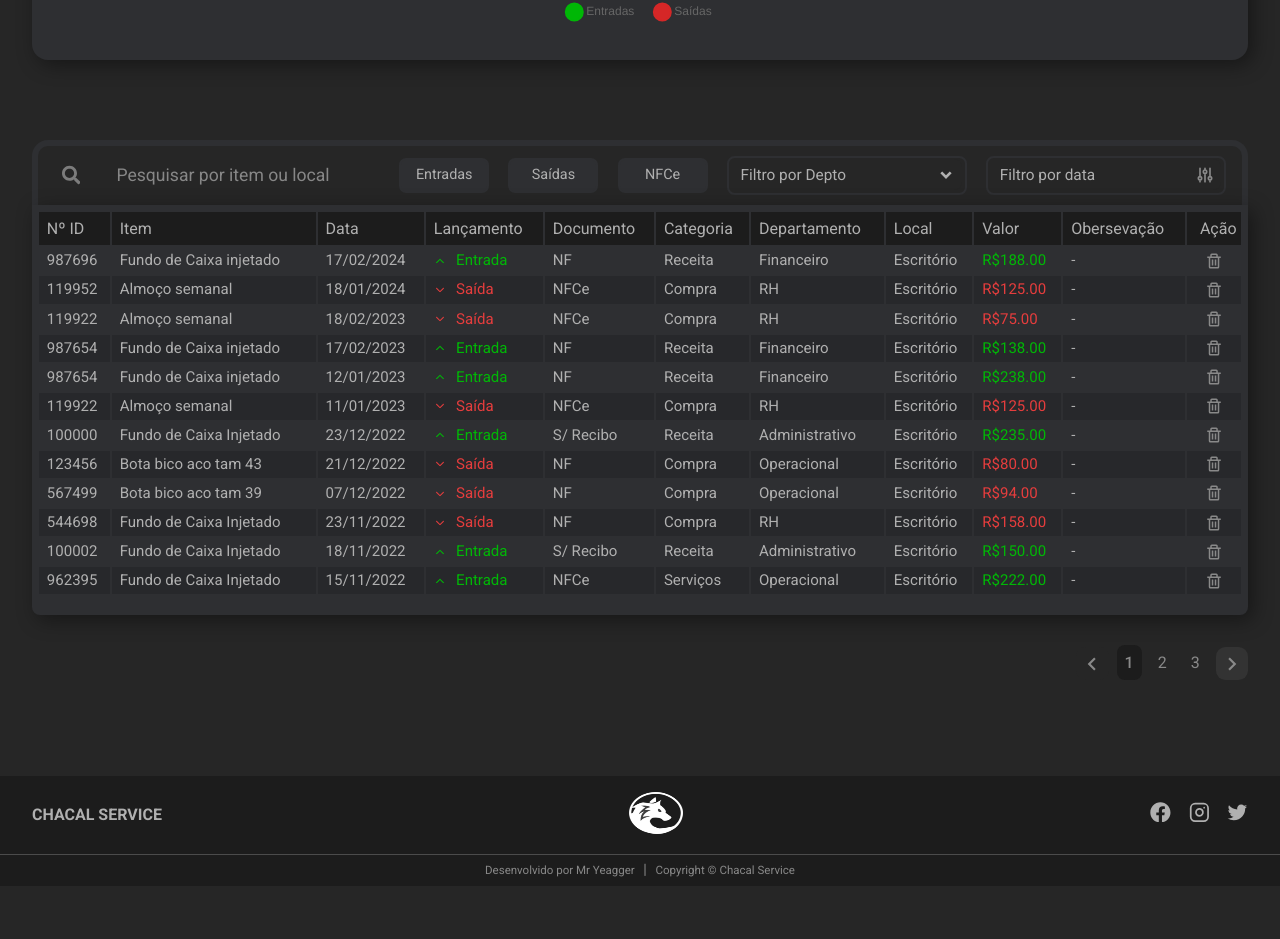
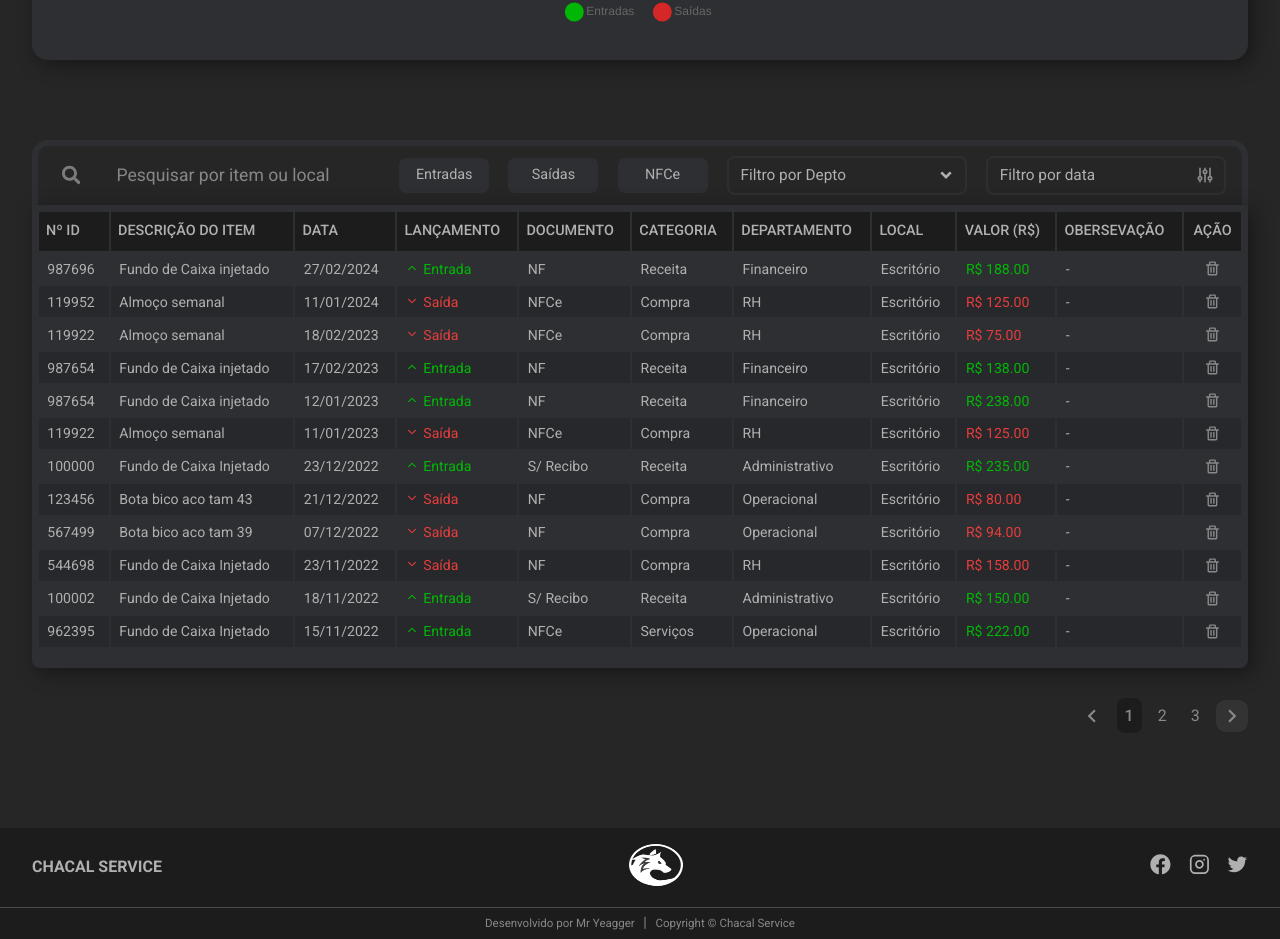
Before and after one commit to Fsouzza/chacal-servicev2, a React (Create React App) app: page / in a window 1280 px wide. Shown: the part 1108-2047 px from the top of the page. Before the commit the page ends 1994 px from the top, so only its background shows below. Built offline with nearby package versions, Linux system fonts and the light colour scheme.

Commit message:
refatoracao tabela fluxo de caixa

```diff
--- a/src/components/pagination/Pagination.module.scss
+++ b/src/components/pagination/Pagination.module.scss
@@ -11,7 +11,7 @@
   font-size: 1em;
   gap: .5em;
   justify-content: flex-end;
-  margin: 2em 0;
+  margin: 0 2em;
   @media (max-width: 425px) {
     font-size: .82em;
     margin: 1em 0;
--- a/src/data/itens.ts
+++ b/src/data/itens.ts
@@ -1,8 +1,7 @@
 import { Item } from 'types/item';
 
 export const items: Item[] = [
-  { index: 1,
-    date: new Date(2022, 0, 15),
+  { date: new Date(2022, 0, 15),
     lancamentos: 'Saída',
     categoria: 'Compra',
     departamento: 'Operacional',
@@ -13,8 +12,7 @@ export const items: Item[] = [
     valor: 80.00,
     obs: '-'
   },
-  { index: 2,
-    date: new Date(2022, 0, 28),
+  { date: new Date(2022, 0, 28),
     lancamentos: 'Saída',
     categoria: 'Compra',
     departamento: 'Operacional',
@@ -25,8 +23,7 @@ export const items: Item[] = [
     valor: 80.00,
     obs: '-'
   },
-  { index: 3,
-    date: new Date(2022, 0, 17),
+  { date: new Date(2022, 0, 17),
     lancamentos: 'Entrada',
     categoria: 'Serviços',
     departamento: 'Operacional',
@@ -37,8 +34,7 @@ export const items: Item[] = [
     valor: 180.00,
     obs: '-'
   },
-  { index: 4,
-    date: new Date(2022, 0, 22),
+  { date: new Date(2022, 0, 22),
     lancamentos: 'Entrada',
     categoria: 'Receita',
     departamento: 'Financeiro',
@@ -49,8 +45,7 @@ export const items: Item[] = [
     valor: 50.00,
     obs: '-'
   },
-  { index: 5,
-    date: new Date(2022, 0, 24),
+  { date: new Date(2022, 0, 24),
     lancamentos: 'Entrada',
     categoria: 'Serviços',
     departamento: 'Operacional',
@@ -61,8 +56,7 @@ export const items: Item[] = [
     valor: 69.00,
     obs: '-'
   },
-  { index: 6,
-    date: new Date(2022, 1, 17),
+  { date: new Date(2022, 1, 17),
     lancamentos: 'Saída',
     categoria: 'Compra',
     departamento: 'RH',
@@ -73,8 +67,7 @@ export const items: Item[] = [
     valor: 67.00,
     obs: '-'
   },
-  { index: 7,
-    date: new Date(2022, 1, 13),
+  { date: new Date(2022, 1, 13),
     lancamentos: 'Entrada',
     categoria: 'Receita',
     departamento: 'Administrativo',
@@ -85,8 +78,7 @@ export const items: Item[] = [
     valor: 160.00,
     obs: '-'
   },
-  { index: 8,
-    date: new Date(2022, 2, 20),
+  { date: new Date(2022, 2, 20),
     lancamentos: 'Saída',
     categoria: 'Refeição',
     departamento: 'Operacional',
@@ -97,8 +89,18 @@ export const items: Item[] = [
     valor: 138.00,
     obs: '-'
   },
-  { index: 9,
-    date: new Date(2022, 3, 2),
+  { date: new Date(2022, 2, 12),
+    lancamentos: 'Entrada',
+    categoria: 'Receita',
+    departamento: 'Administrativo',
+    tipo: 'Recibo',
+    id: 343444,
+    local: 'Escritório',
+    item: 'Fundo de Caixa Injetado',
+    valor: 156.00,
+    obs: '-'
+  },
+  { date: new Date(2022, 3, 2),
     lancamentos: 'Saída',
     categoria: 'Retirada',
     departamento: 'Financeiro',
@@ -109,20 +111,7 @@ export const items: Item[] = [
     valor: 167.00,
     obs: '-'
   },
-  { index: 10,
-    date: new Date(2022, 2, 12),
-    lancamentos: 'Entrada',
-    categoria: 'Receita',
-    departamento: 'Administrativo',
-    tipo: 'Recibo',
-    id: 343444,
-    local: 'Escritório',
-    item: 'Fundo de Caixa Injetado',
-    valor: 156.00,
-    obs: '-'
-  },
-  { index: 11,
-    date: new Date(2022, 3, 28),
+  { date: new Date(2022, 3, 28),
     lancamentos: 'Entrada',
     categoria: 'Receita',
     departamento: 'Administrativo',
@@ -133,8 +122,7 @@ export const items: Item[] = [
     valor: 114.00,
     obs: '-'
   },
-  { index: 12,
-    date: new Date(2022, 4, 19),
+  { date: new Date(2022, 4, 19),
     lancamentos: 'Entrada',
     categoria: 'Receita',
     departamento: 'Administrativo',
@@ -145,8 +133,7 @@ export const items: Item[] = [
     valor: 146.00,
     obs: '-'
   },
-  { index: 13,
-    date: new Date(2022, 4, 28),
+  { date: new Date(2022, 4, 28),
     lancamentos: 'Saída',
     categoria: 'Compra',
     departamento: 'Administrativo',
@@ -157,8 +144,7 @@ export const items: Item[] = [
     valor: 99.00,
     obs: '-'
   },
-  { index: 14,
-    date: new Date(2022, 5, 6),
+  { date: new Date(2022, 5, 6),
     lancamentos: 'Saída',
     categoria: 'Serviços',
     departamento: 'Administrativo',
@@ -169,8 +155,7 @@ export const items: Item[] = [
     valor: 224.00,
     obs: '-'
   },
-  { index: 15,
-    date: new Date(2022, 5, 12),
+  { date: new Date(2022, 5, 12),
     lancamentos: 'Entrada',
     categoria: 'Receita',
     departamento: 'Administrativo',
@@ -181,8 +166,7 @@ export const items: Item[] = [
     valor: 182.00,
     obs: '-'
   },
-  { index: 16,
-    date: new Date(2022, 6, 22),
+  { date: new Date(2022, 6, 24),
     lancamentos: 'Entrada',
     categoria: 'Serviços',
     departamento: 'Operacional',
@@ -193,8 +177,18 @@ export const items: Item[] = [
     valor: 92.00,
     obs: '-'
   },
-  { index: 17,
-    date: new Date(2022, 7, 14),
+  { date: new Date(2022, 6, 12),
+    lancamentos: 'Saída',
+    categoria: 'Retirada de caixa',
+    departamento: 'Administrativo',
+    tipo: 'Recibo',
+    id: 262362,
+    local: 'Escritório',
+    item: 'Retirada de Caixa',
+    valor: 234.00,
+    obs: '-'
+  },
+  { date: new Date(2022, 7, 14),
     lancamentos: 'Entrada',
     categoria: 'Receita',
     departamento: 'Administrativo',
@@ -205,20 +199,7 @@ export const items: Item[] = [
     valor: 29.00,
     obs: '-'
   },
-  { index: 18,
-    date: new Date(2022, 6, 12),
-    lancamentos: 'Saída',
-    categoria: 'Retirada de caixa',
-    departamento: 'Administrativo',
-    tipo: 'Recibo',
-    id: 262362,
-    local: 'Escritório',
-    item: 'Retirada de Caixa',
-    valor: 234.00,
-    obs: '-'
-  },
-  { index: 19,
-    date: new Date(2022, 7, 14),
+  { date: new Date(2022, 7, 14),
     lancamentos: 'Saída',
     categoria: 'Receita',
     departamento: 'Administrativo',
@@ -229,8 +210,7 @@ export const items: Item[] = [
     valor: 192.00,
     obs: '-'
   },
-  { index: 20,
-    date: new Date(2022, 8, 17),
+  { date: new Date(2022, 8, 17),
     lancamentos: 'Entrada',
     categoria: 'Receita',
     departamento: 'Administrativo',
@@ -241,8 +221,18 @@ export const items: Item[] = [
     valor: 192.00,
     obs: '-'
   },
-  { index: 21,
-    date: new Date(2022, 9, 22),
+  { date: new Date(2022, 8, 6),
+    lancamentos: 'Saída',
+    categoria: 'Serviços',
+    departamento: 'Administrativo',
+    tipo: 'NFCe',
+    id: 234568,
+    local: 'Central & Refrigeração',
+    item: 'Manutenção de equip. Split',
+    valor: 254.00,
+    obs: '-'
+  },
+  { date: new Date(2022, 9, 22),
     lancamentos: 'Entrada',
     categoria: 'Receita',
     departamento: 'Administrativo',
@@ -253,8 +243,29 @@ export const items: Item[] = [
     valor: 152.00,
     obs: '-'
   },
-  { index: 22,
-    date: new Date(2022, 10, 15),
+  { date: new Date(2022, 9, 9),
+    lancamentos: 'Entrada',
+    categoria: 'Receita',
+    departamento: 'Financeiro',
+    tipo: 'Recibo',
+    id: 100001,
+    local: 'Amazonas Shopping',
+    item: 'Material de Escritório',
+    valor: 90.00,
+    obs: '-'
+  },
+  { date: new Date(2022, 9, 5),
+    lancamentos: 'Saída',
+    categoria: 'Compra',
+    departamento: 'Administrativo',
+    tipo: 'S/ Recibo',
+    id: 100000,
+    local: 'Escritório',
+    item: 'Fundo de Caixa Injetado',
+    valor: 150.00,
+    obs: '-'
+  },
+  { date: new Date(2022, 10, 15),
     lancamentos: 'Entrada',
     categoria: 'Serviços',
     departamento: 'Operacional',
@@ -265,20 +276,29 @@ export const items: Item[] = [
     valor: 222.00,
     obs: '-'
   },
-  { index: 23,
-    date: new Date(2022, 8, 6),
-    lancamentos: 'Saída',
-    categoria: 'Serviços',
+  { date: new Date(2022, 10, 18),
+    lancamentos: 'Entrada',
+    categoria: 'Receita',
     departamento: 'Administrativo',
-    tipo: 'NFCe',
-    id: 234568,
-    local: 'Central & Refrigeração',
-    item: 'Manutenção de equip. Split',
-    valor: 254.00,
+    tipo: 'S/ Recibo',
+    id: 100002,
+    local: 'Escritório',
+    item: 'Fundo de Caixa Injetado',
+    valor: 150.00,
     obs: '-'
   },
-  { index: 24,
-    date: new Date(2022, 11, 23),
+  { date: new Date(2022, 10, 23),
+    lancamentos: 'Saída',
+    categoria: 'Compra',
+    departamento: 'RH',
+    tipo: 'NF',
+    id: 544698,
+    local: 'Escritório',
+    item: 'Fundo de Caixa Injetado',
+    valor: 158.00,
+    obs: '-'
+  },
+  { date: new Date(2022, 11, 23),
     lancamentos: 'Entrada',
     categoria: 'Receita',
     departamento: 'Administrativo',
@@ -289,58 +309,7 @@ export const items: Item[] = [
     valor: 235.00,
     obs: '-'
   },
-  { index: 25,
-    date: new Date(2022, 9, 9),
-    lancamentos: 'Entrada',
-    categoria: 'Receita',
-    departamento: 'Financeiro',
-    tipo: 'Recibo',
-    id: 100001,
-    local: 'Amazonas Shopping',
-    item: 'Material de Escritório',
-    valor: 90.00,
-    obs: '-'
-  },
-  { index: 26,
-    date: new Date(2022, 10, 18),
-    lancamentos: 'Entrada',
-    categoria: 'Receita',
-    departamento: 'Administrativo',
-    tipo: 'S/ Recibo',
-    id: 100002,
-    local: 'Escritório',
-    item: 'Fundo de Caixa Injetado',
-    valor: 150.00,
-    obs: '-'
-  },
-  { index: 27,
-    date: new Date(2022, 9, 5),
-    lancamentos: 'Saída',
-    categoria: 'Compra',
-    departamento: 'Administrativo',
-    tipo: 'S/ Recibo',
-    id: 100000,
-    local: 'Escritório',
-    item: 'Fundo de Caixa Injetado',
-    valor: 150.00,
-    obs: '-'
-  },
-  {
-    index: 28,
-    date: new Date(2022, 10, 23),
-    lancamentos: 'Saída',
-    categoria: 'Compra',
-    departamento: 'RH',
-    tipo: 'NF',
-    id: 544698,
-    local: 'Escritório',
-    item: 'Fundo de Caixa Injetado',
-    valor: 158.00,
-    obs: '-'
-  },
-  {
-    index: 29,
-    date: new Date(2022, 11, 7),
+  { date: new Date(2022, 11, 7),
     lancamentos: 'Saída',
     categoria: 'Compra',
     departamento: 'Operacional',
@@ -351,9 +320,7 @@ export const items: Item[] = [
     valor: 94.00,
     obs: '-'
   },
-  {
-    index: 30,
-    date: new Date(2022, 11, 21),
+  { date: new Date(2022, 11, 21),
     lancamentos: 'Saída',
     categoria: 'Compra',
     departamento: 'Operacional',
@@ -364,9 +331,7 @@ export const items: Item[] = [
     valor: 80.00,
     obs: '-'
   },
-  {
-    index: 31,
-    date: new Date(2023, 0, 12),
+  { date: new Date(2023, 0, 12),
     lancamentos: 'Entrada',
     categoria: 'Receita',
     departamento: 'Financeiro',
@@ -377,9 +342,7 @@ export const items: Item[] = [
     valor: 238.00,
     obs: '-'
   },
-  {
-    index: 32,
-    date: new Date(2023, 0, 11),
+  { date: new Date(2023, 0, 11),
     lancamentos: 'Saída',
     categoria: 'Compra',
     departamento: 'RH',
@@ -390,9 +353,7 @@ export const items: Item[] = [
     valor: 125.00,
     obs: '-'
   },
-  {
-    index: 33,
-    date: new Date(2023, 1, 17),
+  { date: new Date(2023, 1, 17),
     lancamentos: 'Entrada',
     categoria: 'Receita',
     departamento: 'Financeiro',
@@ -403,9 +364,7 @@ export const items: Item[] = [
     valor: 138.00,
     obs: '-'
   },
-  {
-    index: 34,
-    date: new Date(2023, 1, 18),
+  { date: new Date(2023, 1, 18),
     lancamentos: 'Saída',
     categoria: 'Compra',
     departamento: 'RH',
@@ -416,9 +375,7 @@ export const items: Item[] = [
     valor: 75.00,
     obs: '-'
   },
-  {
-    index: 35,
-    date: new Date(2024, 0, 18),
+  { date: new Date(2024, 0, 11),
     lancamentos: 'Saída',
     categoria: 'Compra',
     departamento: 'RH',
@@ -429,9 +386,7 @@ export const items: Item[] = [
     valor: 125.00,
     obs: '-'
   },
-  {
-    index: 36,
-    date: new Date(2024, 1, 17),
+  { date: new Date(2024, 1, 27),
     lancamentos: 'Entrada',
     categoria: 'Receita',
     departamento: 'Financeiro',
--- a/src/pages/clientes/Filters/index.tsx
+++ b/src/pages/clientes/Filters/index.tsx
@@ -29,7 +29,8 @@ const Filters = ({ filter }: PropsFilterSearch ) => {
         <h2>Filtros</h2>
       </div>
       <div className={styles.filtersTags}>
-        <SearchByTag busca={''} value={'MDO'} onClick={() => filter('MDO')}>NFCe</SearchByTag>
+        <SearchByTag busca={''} value={'MDO'} onClick={() => filter('MDO')}>MDO</SearchByTag>
+        <SearchByTag busca={''} value={'frota'} onClick={() => filter('frota')}>FROTA</SearchByTag>
         <DataFilter opcoes={ optionInvoice} filter={filter} icon={<BsCash size={24} />} />
         <DataFilter opcoes={optionContracts} filter={filter} icon={<HiOutlineAdjustments size={22} />} />
       </div>
--- a/src/pages/clientes/table/index.tsx
+++ b/src/pages/clientes/table/index.tsx
@@ -16,10 +16,9 @@ const TableContract = () => {
   const changePage = (event: { selected: number; }) => {
     setPageNumber(event.selected);
   };
-
   const thead = [
     {label: 'ID'},
-    {label: 'Empresa'},
+    {label: 'Cliente'},
     {label: 'CNPJ'},
     {label: 'Reajuste'},
     {label: 'Serviço'},
@@ -29,7 +28,6 @@ const TableContract = () => {
     {label: 'Situação'},
     {label: 'Ações'},
   ];
-
   const tbody = listContract.slice(currentPages, currentPages + itemPerPage).map((item) => (
     <tr className={styles.tr} key={item.id}>
       <td className={styles.td}>{item.id}</td>
--- a/src/pages/fluxoCaixa/tabelaRegistro/index.tsx
+++ b/src/pages/fluxoCaixa/tabelaRegistro/index.tsx
@@ -14,71 +14,23 @@ const TabelaCaixa = () => {
   const [pageNumber, setPageNumber] = useState(0);
   const itemPerPage = 12;
   const currentPages = pageNumber * itemPerPage;
-  const pageCount = Math.ceil(items.length / itemPerPage);
+  const pageCount = Math.ceil(lista.length / itemPerPage);
   const changePage = (event: { selected: number; }) => {
     setPageNumber(event.selected);
   };
-
   const columns = [
-    {
-      label: 'Nº ID'
-    },
-    {
-      label: 'Item'
-    },
-    {
-      label: 'Data'
-    },
-    {
-      label: 'Lançamento'
-    },
-    {
-      label: 'Documento'
-    },
-    {
-      label: 'Categoria'
-    },
-    {
-      label: 'Departamento'
-    },
-    {
-      label: 'Local'
-    },
-    {
-      label: 'Valor'
-    },
-    {
-      label: 'Obersevação'
-    },
-    {
-      label: 'Ação'
-    }
+    {label: 'Nº ID'},
+    {label: 'Descrição do item'},
+    {label: 'Data'},
+    {label: 'Lançamento'},
+    {label: 'Documento'},
+    {label: 'Categoria'},
+    {label: 'Departamento'},
+    {label: 'Local'},
+    {label: 'Valor (R$)'},
+    {label: 'Obersevação'},
+    {label: 'Ação'},
   ];
-
-  const displayTable = lista.sort((a,b) => a.date < b.date ? 1 : -1).slice(currentPages, currentPages + itemPerPage).map((item) => (
-    <tr key={item.index}>
-      <td>{item.id}</td>
-      <td>{item.item}</td>
-      <td>{formatDate(item.date)}</td>
-      <td className={item.lancamentos === 'Entrada' ? `${styles.valueGreen}` : `${styles.valueRed}`}>
-        <div className={styles.lancamento}>
-          <div>
-            {item.lancamentos === 'Entrada' ? <IoIosArrowUp size={12}/> : < IoIosArrowDown size={12}/> }
-          </div>
-          {item.lancamentos}
-        </div>
-      </td>
-      <td>{item.tipo}</td>
-      <td>{item.categoria}</td>
-      <td>{item.departamento}</td>
-      <td>{item.local}</td>
-      <td className={item.lancamentos === 'Entrada' ? `${styles.valueGreen}` : `${styles.valueRed}`}>
-        R${item.valor.toFixed(2)}
-      </td>
-      <td>{item.obs}</td>
-      <td><button aria-label='Deletar item' title='Deletar item' className={styles.trash}><BiTrash /></button></td>
-    </tr>
-  ));
 
   function filterByDate(date: number) {
     filterTableByDateTags;
@@ -97,14 +49,50 @@ const TabelaCaixa = () => {
     setLista(listaBusca);
   }, [busca]);
 
+  const displayTable = lista.sort((a,b) => a.date < b.date ? 1 : -1).slice(currentPages, currentPages + itemPerPage).map((item, index) => (
+    <tr key={index} className={styles.tr}>
+      <td className={styles.td}>{item.id}</td>
+      <td className={styles.td}>{item.item}</td>
+      <td className={styles.td}>{formatDate(item.date)}</td>
+      <td className={styles.td}>
+        <div className={item.lancamentos === 'Entrada' ? `${styles.valueGreen}` : `${styles.valueRed}`}>
+          <div className={styles.lancamento}>
+            <div>
+              {item.lancamentos === 'Entrada' ? <IoIosArrowUp size={12} /> : < IoIosArrowDown size={12} /> }
+            </div>
+            {item.lancamentos}
+          </div>
+        </div>
+      </td>
+      <td className={styles.td}>{item.tipo}</td>
+      <td className={styles.td}>{item.categoria}</td>
+      <td className={styles.td}>{item.departamento}</td>
+      <td className={styles.td}>{item.local}</td>
+      <td className={styles.td}>
+        <div className={item.lancamentos === 'Entrada' ? `${styles.valueGreen}` : `${styles.valueRed}`}>
+          R$ {item.valor.toFixed(2)}
+        </div>
+      </td>
+      <td className={styles.td}>{item.obs}</td>
+      <td className={styles.td}>
+        <button aria-label='Deletar item' title='Deletar item' className={styles.trash}>
+          <BiTrash />
+        </button>
+      </td>
+    </tr>
+  ));
+
   return(
+    <>
       <section className={styles.secao}>
         <Buscador busca={busca} setBusca={setBusca} filter={filterByDate}  />
         <div className={styles.tableContent} >
           <table className={styles.table}>
             <thead>
-            <tr> {columns.map((coluna, index) => (
-              <td key={index}>{coluna.label}</td>))}
+              <tr className={styles.tr}>
+                {columns.map((coluna) => (
+                  <th className={styles.th} key={coluna.label}>{coluna.label}</th>
+                ))}
               </tr>
             </thead>
             <tbody>
@@ -112,8 +100,9 @@ const TabelaCaixa = () => {
             </tbody>
           </table>
         </div>
+      </section>
       <Pagination pageCount={pageCount} onPageChange={changePage} />
-    </section>
+    </>
   );
 };
 
--- a/src/pages/fluxoCaixa/tabelaRegistro/tabelaRegistro.module.scss
+++ b/src/pages/fluxoCaixa/tabelaRegistro/tabelaRegistro.module.scss
@@ -1,15 +1,11 @@
 @import 'styles/variaveis';
 
-@mixin td($fs,$fw,$fh,$ti) {
-  font-size: $fs;
-  font-weight: $fw;
-  line-height: $fh;
-  text-indent: $ti;
-}
+@mixin td($fs,$fw) { font-size: $fs; font-weight: $fw; }
+@mixin colortxt($bc, $fcor) { background-color: $bc; color: $fcor; }
 
 .secao{
   background-color: transparent;
-  margin: 0 2em;
+  margin: 0 2em 2em 2em;
   @media (max-width: 425px) {
     margin: 0;
 	}
@@ -18,9 +14,10 @@
     border-bottom-left-radius: .5em;
     border-bottom-right-radius: .5em;
     filter: drop-shadow($sombra);
-    flex-basis: 100%;
     padding: .3em .3em 1.2em .3em;
     @media (max-width: 425px) {
+      border-bottom-left-radius: 0;
+      border-bottom-right-radius: 0;
       filter: none;
       overflow-x: auto;
       padding: .3em .35em .7em .35em;
@@ -28,62 +25,42 @@
     .table{
       border-collapse: separate;
       color: $cor-brancol;
-      display: table;
-      min-width: 425px;
       width: 100%;
       @media (max-width: 425px) {
         border-collapse: collapse;
-        border-bottom-left-radius: 0;
-        border-bottom-right-radius: 0;
       }
-      thead{
+      .th{
         background-color: $cor-preta;
-        display: table-header-group;
-        @include td(1em, 400, 2.1, 8px);
-        tr{
-          display: table-row;
-          vertical-align: middle;
-          td{
+        @include td(.9em, 500);
+        padding: .8em .5em;
+        text-align: left;
+        text-transform: uppercase;
         &:last-child{
           align-items: center;
           text-align: center;
         }
       }
-        }
-      }
-      tbody{
-        display: table-row-group;
-        tr{
-          cursor: pointer;
+      .tr{
         &:nth-of-type(even){
           background-color: #27282b;
         }
         &:hover{
           background-color: $cor-hover;
         }
-          td{
-            align-items: center;
-            @include td(.94em, 400, 1.8, 8px);
-            &:nth-child(2){
+      }
+      .td{
+        @include td(.88em, 400);
+        padding: .5em .6em;
         @media (max-width: 425px){
-                width: 120px;
-              }
+          height: 70px;
         }
         .lancamento{
-              align-items: center;
+          align-items: flex-start;
           display: flex;
-              gap: .15em;
+          gap: .4em;
           height: max-content;
-              justify-content: flex-start;
           @media (max-width: 425px){
-                gap: 1px;
-              }
-              div{
-                align-items: center;
-                border-radius: 50%;
-                display: flex;
-                justify-content: center;
-                margin-left: 8px;
+            gap: 2px;
           }
         }
         .trash{
@@ -98,21 +75,13 @@
             color: $cor-vermelhal;
           }
         }
-          }
-        }
-      }
-    }
-  }
-}
-
-@mixin colortxt($bc, $fcor) {
-  background-color: $bc;
-  color: $fcor;
-}
-
         .valueGreen{
           @include colortxt(transparent, $cor-verde);
         }
         .valueRed{
           @include colortxt(transparent, $cor-vermelhal);
         }
+      }
+    }
+  }
+}
--- a/src/types/item.ts
+++ b/src/types/item.ts
@@ -1,5 +1,4 @@
 export type Item = {
-  index: number;
   date: Date;
   lancamentos: string
   categoria: string;
```
Also changed, not shown: src/pages/clientes/table/Table.module.scss (+10 -16 lines). Lines whose indentation alone changed are shown as unchanged.
